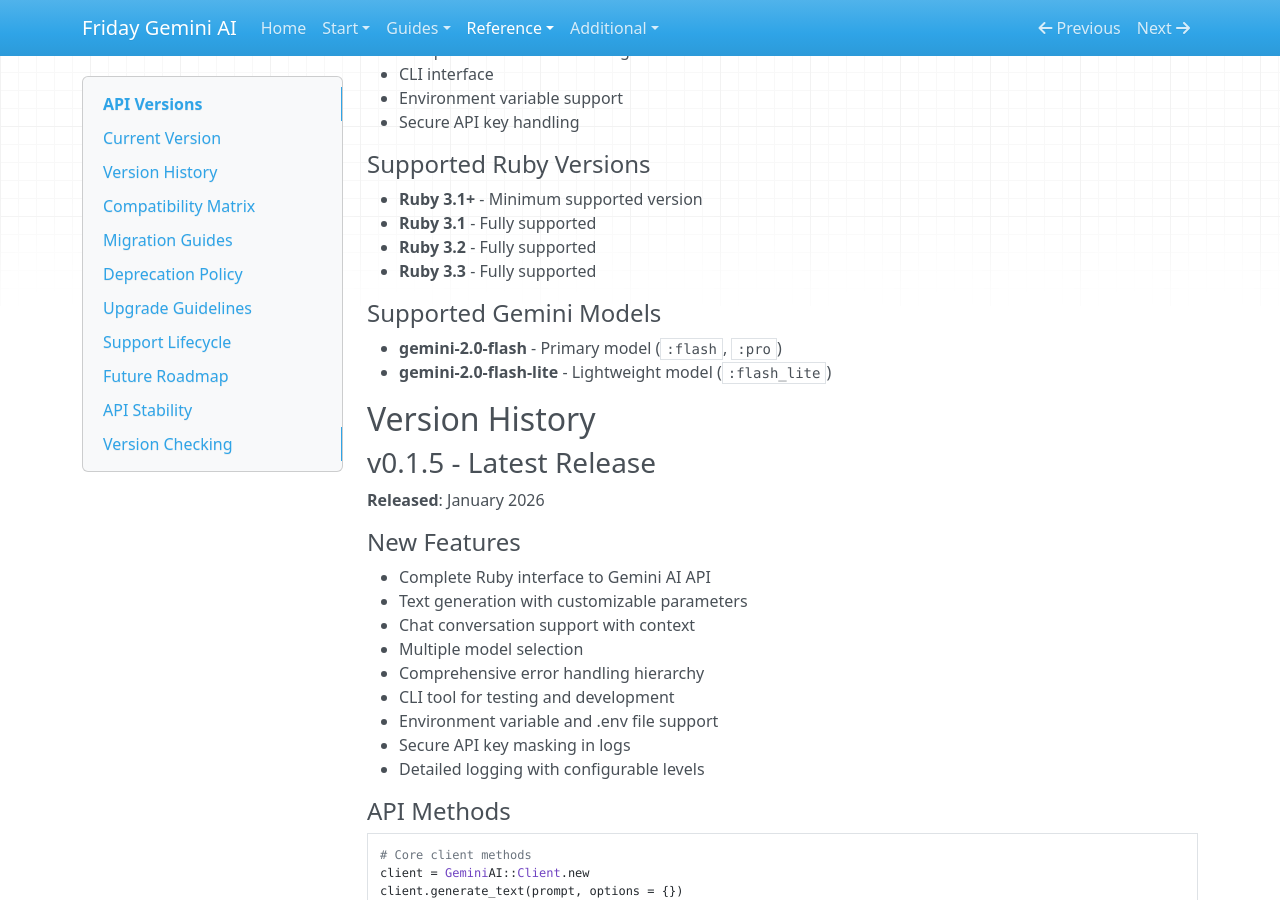
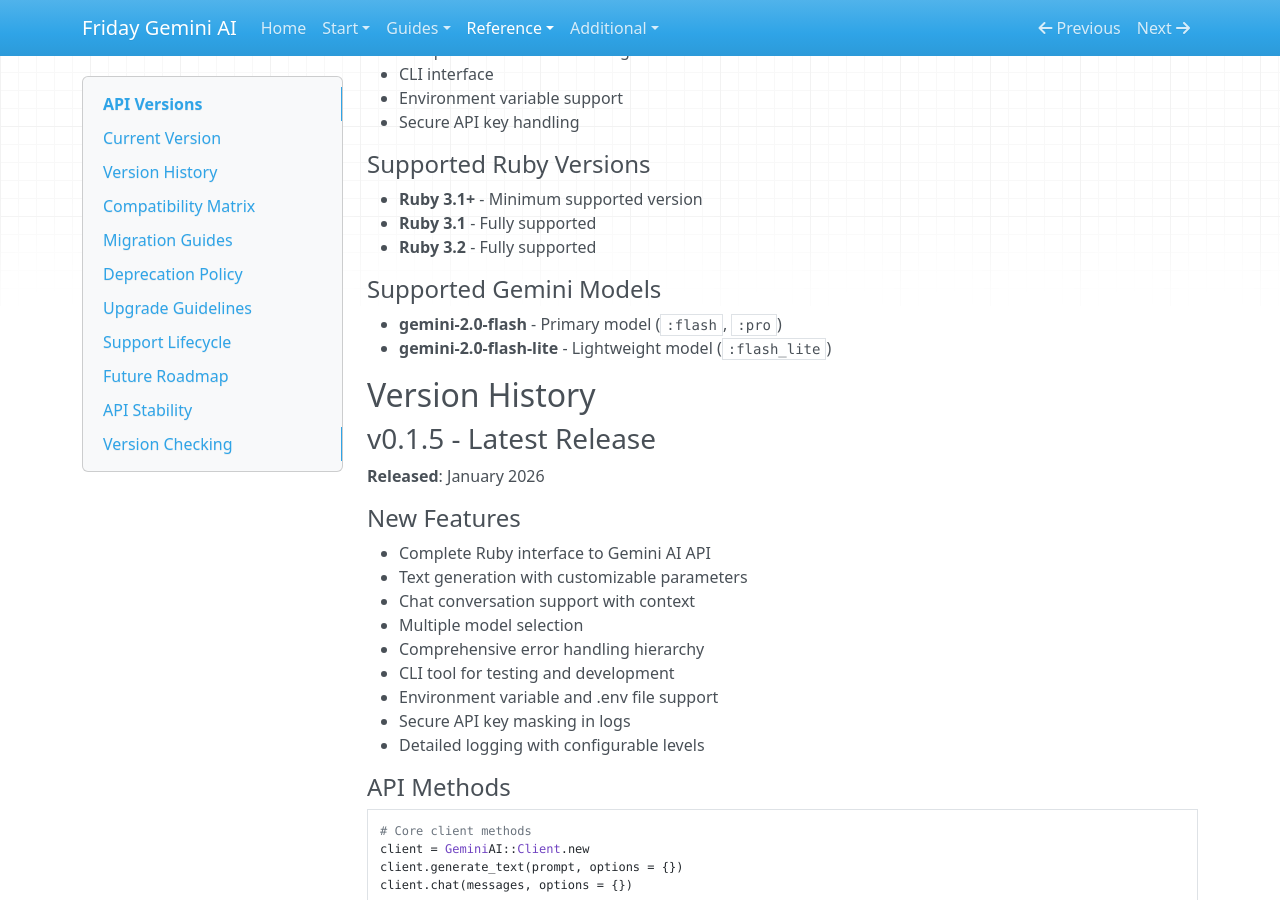
Before and after one commit to bniladridas/friday_gemini_ai, an MkDocs documentation site: the page built from docs/reference/versions.md, in a window 1280 px wide and 900 px high, scrolled down 421 px. Built offline with MkDocs 1.6.1, drawn with Linux system fonts in a browser that asks for light colours; nearby versions of some CDN libraries.

Commit message:
docs: remove ruby 3.3 support

```diff
--- a/docs/reference/versions.md
+++ b/docs/reference/versions.md
@@ -22,7 +22,6 @@
 - **Ruby 3.1+** - Minimum supported version
 - **Ruby 3.1** - Fully supported
 - **Ruby 3.2** - Fully supported
-- **Ruby 3.3** - Fully supported
 
 #### Supported Gemini Models
 - **gemini-2.0-flash** - Primary model (`:flash`, `:pro`)
```
